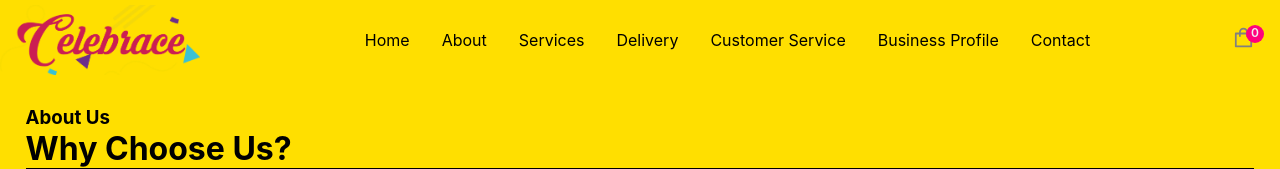
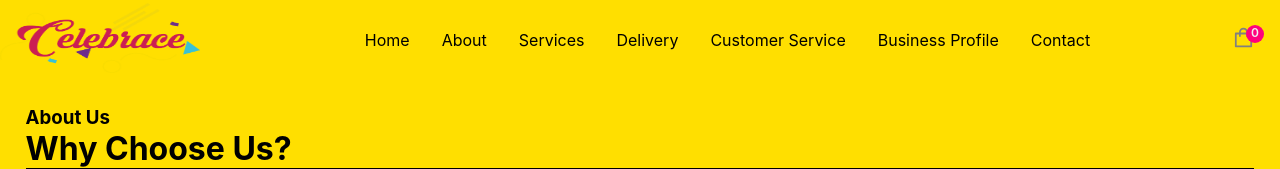
Before and after one commit to GuyWithBag/mobprog-ils, a Next.js app: page /about in a window 1280 px wide. Shown: the top 169 px of the page. Built offline with nearby package versions, Linux system fonts and the light colour scheme; grey boxes are pictures that could not be loaded; a web font is replaced by a local one.

Commit message:
test logo

```diff
--- a/components/Navbar.jsx
+++ b/components/Navbar.jsx
@@ -4,7 +4,7 @@ import { FaBars } from 'react-icons/fa'
 import { AiOutlineShopping } from 'react-icons/ai'
 import { Cart } from '.';
 import { useStateContext } from '../context/StateContext';
-
+import Image from 'next/image';
 // [Pages:]
 //
 // -Homepage (WIP)
@@ -23,7 +23,12 @@ const Navbar = () => {
                 <div>
                     <Link href='/'>
                         <a>
-                            <div className="nav-bar-logo"></div>
+                            <Image
+                            className="nav-bar-logo"
+                            src='/static/assets/images/designs/celebrace_logo.png'
+                            width='200px'
+                            height='70px'
+                            />
                         </a>
                     </Link>
                 </div>
--- a/pages/customer-service.js
+++ b/pages/customer-service.js
@@ -1,6 +1,6 @@
 import React from 'react'
 import Image from 'next/image'
-import products from '../public/static/assets/images/flowers/products.png'
+
 const customerService = () => {
   return (
     <div className='layout-inner-contents'>
--- a/styles/navbar.css
+++ b/styles/navbar.css
@@ -71,12 +71,6 @@
 }
 
 .nav-bar-logo {
-    width: 200px;
-    height: 70px;
-    background-image: url(../public/static/assets/images/designs/celebrace_logo.png);
-    background-size: 100%;
-    background-repeat:no-repeat;
-    background-position: center;
     padding: 0 1rem;
 }
 
```
